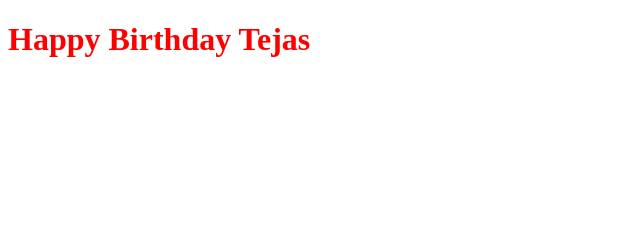
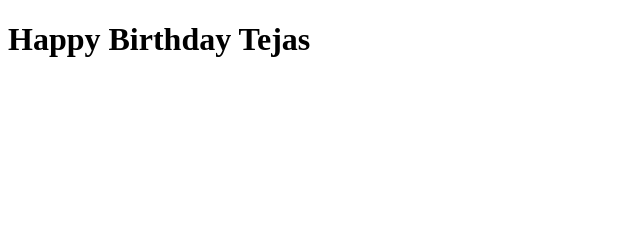
Before and after one commit to Rohan4145/WebTech_A4, a plain HTML site: page index.html in a window 1280 px wide. Shown: the whole page, without its empty margins (0-640 px from the left). Drawn offline with Linux system fonts and the light colour scheme.

Commit message:
Update index.html

```diff
--- a/index.html
+++ b/index.html
@@ -6,6 +6,7 @@
     <title>Birthday Wish</title>
 </head>
 <body>
-    <h1 style="color: red;" >Happy Birthday Tejas</h1>
+    <h1>Happy Birthday Tejas</h1>
+    <canvas id="birthday"></canvas>
 </body>
 </html>
```
